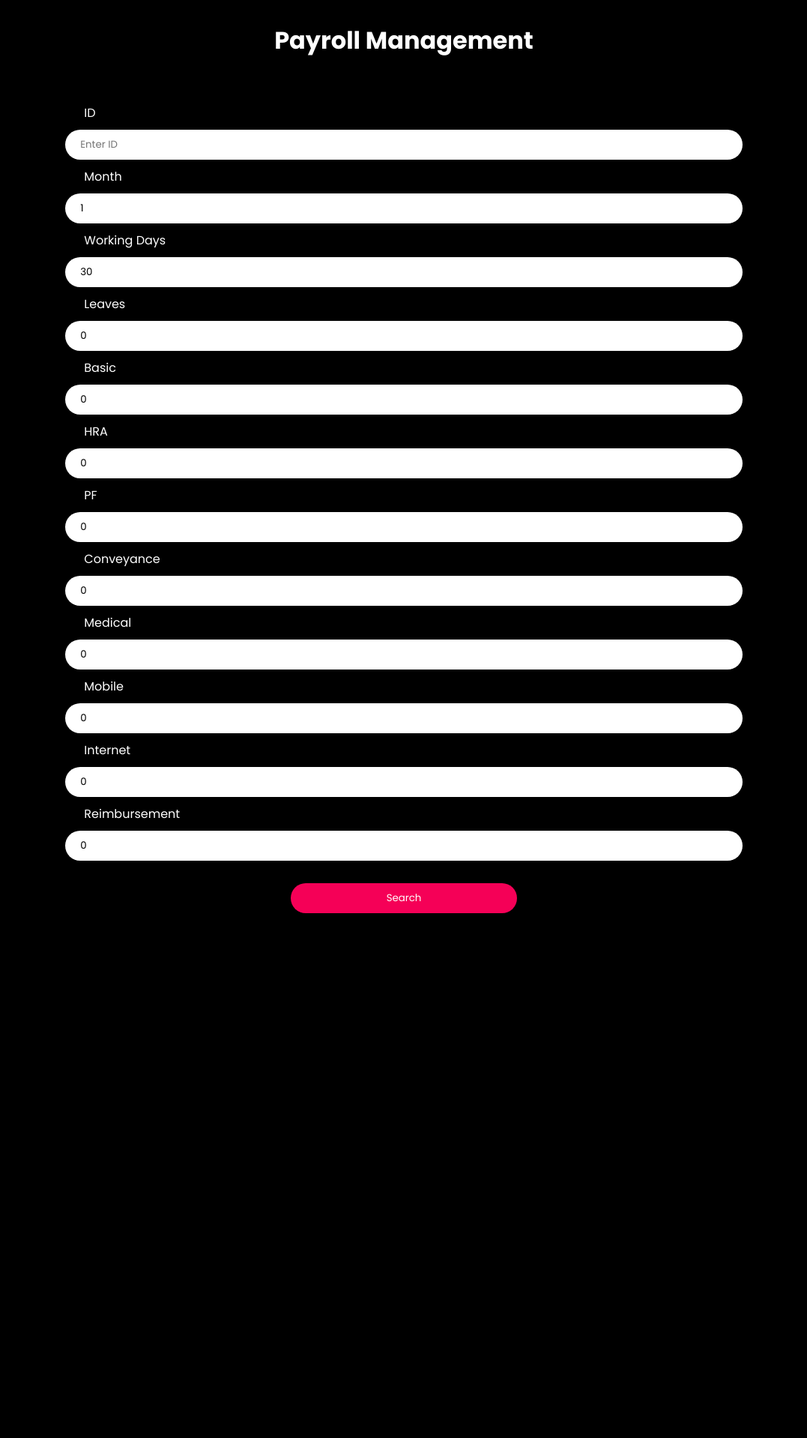
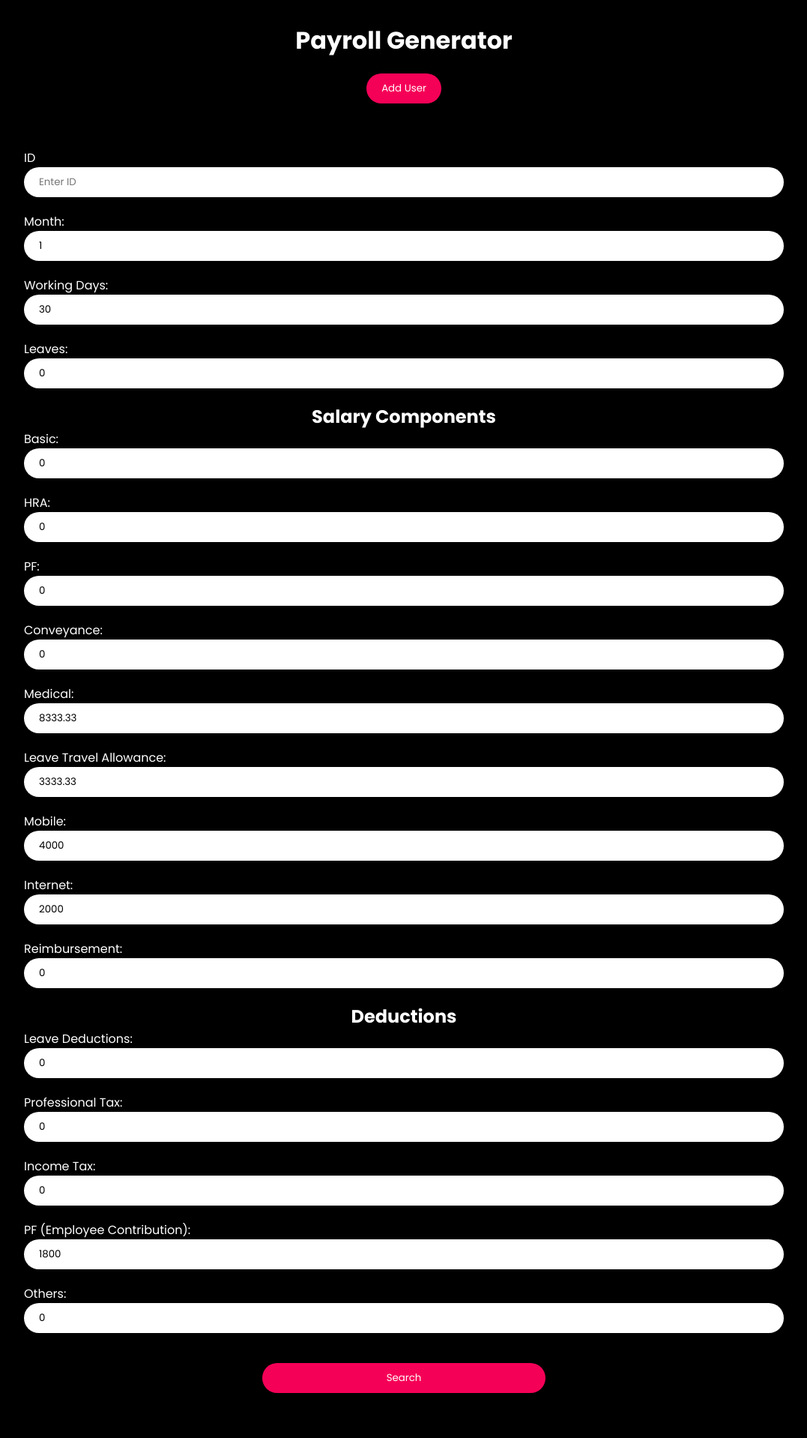
Before and after one commit to TartejBrothers/Solverines-Payroll, a Django app: page /search/ in a window 1280 px wide. Shown: the whole page at 75% size, without its empty margins (101-1178 px from the left). Before the commit the page ends 1218 px from the top, so only its background shows below. Run offline with Django 5.2, Linux system fonts and the light colour scheme.

Commit message:
Completed: Payroll

```diff
--- a/data/views.py
+++ b/data/views.py
@@ -1,6 +1,7 @@
-from django.shortcuts import render
+from django.shortcuts import render, redirect
 from .forms import add_data
 from .models import Database
+from num2words import num2words
 
 
 def home(request):
@@ -8,6 +9,7 @@ def home(request):
     if form.is_valid():
         form.save()
         form = add_data()
+        return redirect("search")
     context = {"form": form}
     return render(request, "index.html", context)
 
@@ -24,12 +26,18 @@ def payroll(request):
     pf = request.GET.get("pf")
     leave = request.GET.get("leave")
     medical = request.GET.get("medical")
+    leaveallowance = request.GET.get("leaveallowance")
     mobile = request.GET.get("mobile")
     internet = request.GET.get("internet")
     conveyance = request.GET.get("conveyance")
     leaves = request.GET.get("leaves")
     working = request.GET.get("working")
     reimbursement = request.GET.get("reimbursement")
+    leavededuction = request.GET.get("leavededuction")
+    protax = request.GET.get("protax")
+    inctax = request.GET.get("inctax")
+    pfdeduc = request.GET.get("pfdeduc")
+    otherdeduc = request.GET.get("otherdeduc")
     print(month)
     month = int(month)
     monthname = None
@@ -73,6 +81,26 @@ def payroll(request):
     # mobile = 4000
     # internet = 2000
     # conveyance = salary - basic - hra - pf - leave - medical - mobile - internet
+    totalearning = (
+        float(basic)
+        + float(hra)
+        + float(pf)
+        + float(medical)
+        + float(leaveallowance)
+        + float(mobile)
+        + float(internet)
+        + float(conveyance)
+        + float(reimbursement)
+    )
+    totaldeduction = (
+        float(leavededuction)
+        + float(protax)
+        + float(inctax)
+        + float(pfdeduc)
+        + float(otherdeduc)
+    )
+    netpay = round(totalearning - totaldeduction, 2)
+    netpay_in_words = convert_to_words(netpay).title()
 
     context = {
         "employee": employee,
@@ -81,6 +109,7 @@ def payroll(request):
         "pf": pf,
         "leave": leave,
         "medical": medical,
+        "leaveallowance": leaveallowance,
         "mobile": mobile,
         "internet": internet,
         "monthname": monthname,
@@ -88,5 +117,22 @@ def payroll(request):
         "reimbursement": reimbursement,
         "leaves": leaves,
         "working": working,
+        "leavededuction": leavededuction,
+        "protax": protax,
+        "inctax": inctax,
+        "pfdeduc": pfdeduc,
+        "otherdeduc": otherdeduc,
+        "totalearning": totalearning,
+        "totaldeduction": totaldeduction,
+        "netpay": netpay,
+        "netpay_in_words": netpay_in_words,
     }
     return render(request, "payroll.html", context)
+
+
+def convert_to_words(number):
+    integer_part_words = num2words(int(number))
+    decimal_part = int((number % 1) * 100)
+    decimal_part_words = num2words(decimal_part)
+    result = f"{integer_part_words} point {decimal_part_words}"
+    return result
--- a/requirements.txt
+++ b/requirements.txt
@@ -3,9 +3,11 @@ defusedxml==0.7.1
 diff-match-patch==20230430
 Django==4.2.4
 django-import-export==3.3.3
+docopt==0.6.2
 et-xmlfile==1.1.0
 gunicorn==22.0.0
 MarkupPy==1.14
+num2words==0.5.13
 odfpy==1.4.1
 openpyxl==3.1.2
 packaging==24.0
--- a/static/css/payroll.css
+++ b/static/css/payroll.css
@@ -16,7 +16,7 @@ body {
   color: #000000;
 }
 
-.header {
+.payrollheader {
   width: 100%;
   display: flex;
   justify-content: center;
--- a/static/css/style.css
+++ b/static/css/style.css
@@ -30,6 +30,22 @@ body {
 .main h1 {
   width: 80%;
   text-align: center;
+}
+.header {
+  display: flex;
+  width: 100%;
+  align-items: center;
+  flex-direction: column;
+  justify-content: center;
+}
+.search button {
+  background-color: #f50057;
+  color: #ffffff;
+  border: none;
+  padding: 10px 20px;
+  margin-top: 20px;
+  border-radius: 20px;
+  cursor: pointer;
 }
 .forms form {
   display: flex;
@@ -68,21 +84,23 @@ form button {
   display: flex;
   justify-content: center;
   padding: 10px;
-  width: 80%;
+  width: 100vw;
   flex-direction: column;
-  gap: 10px;
 }
 .searchform label {
-  width: 85%;
+  width: calc(80vw - 10px);
   margin: 0px auto;
 }
 .searchform input {
-  width: 90%;
+  width: calc(80vw - 10px);
   border: none;
-  margin: 0px auto;
+  margin: 0px auto 20px auto;
   border-radius: 20px;
   color: #000000;
   padding: 10px 20px;
+}
+.searchform h2 {
+  text-align: center;
 }
 .searchform button {
   width: 30%;
--- a/templates/search.html
+++ b/templates/search.html
@@ -13,12 +13,23 @@
   </head>
   <body>
     <div class="main">
-      <h1>Payroll Management</h1>
+      <div class="header">
+        <h1>Payroll Generator</h1>
+        <div class="search">
+          <a href="../" class="searchbutton"><button>Add User</button></a>
+        </div>
+      </div>
       <form method="GET" action="{% url 'payroll' %}" class="searchform">
         <label for="query">ID</label>
-        <input type="text" name="query" id="query" placeholder="Enter ID" />
+        <input
+          type="text"
+          name="query"
+          id="query"
+          placeholder="Enter ID"
+          required
+        />
 
-        <label for="month">Month</label>
+        <label for="month">Month:</label>
         <input
           type="number"
           name="month"
@@ -26,7 +37,7 @@
           value="1"
           placeholder="Month Name"
         />
-        <label for="working">Working Days</label>
+        <label for="working">Working Days:</label>
         <input
           type="number"
           name="working"
@@ -35,7 +46,7 @@
           placeholder="Working Days"
         />
 
-        <label for="leaves">Leaves</label>
+        <label for="leaves">Leaves:</label>
         <input
           type="number"
           name="leaves"
@@ -43,8 +54,8 @@
           value="0"
           placeholder="Leaves Taken"
         />
-
-        <label for="basic">Basic</label>
+        <h2>Salary Components</h2>
+        <label for="basic">Basic:</label>
         <input
           type="number"
           name="basic"
@@ -54,7 +65,7 @@
           step=".01"
         />
 
-        <label for="hra">HRA</label>
+        <label for="hra">HRA:</label>
         <input
           type="number"
           name="hra"
@@ -64,7 +75,7 @@
           placeholder="HRA"
         />
 
-        <label for="pf">PF</label>
+        <label for="pf">PF:</label>
         <input
           type="number"
           name="pf"
@@ -74,7 +85,7 @@
           placeholder="PF"
         />
 
-        <label for="conveyance">Conveyance</label>
+        <label for="conveyance">Conveyance:</label>
         <input
           type="number"
           name="conveyance"
@@ -84,37 +95,46 @@
           placeholder="Conveyance"
         />
 
-        <label for="medical">Medical</label>
+        <label for="medical">Medical:</label>
         <input
           type="number"
           name="medical"
           id="medical"
-          value="0"
+          value="8333.33"
           step=".01"
           placeholder="Medical"
         />
+        <label for="leaveallowance">Leave Travel Allowance:</label>
+        <input
+          type="number"
+          name="leaveallowance"
+          id="leaveallowance"
+          value="3333.33"
+          step=".01"
+          placeholder="Leave Travel Allowance"
+        />
 
-        <label for="mobile">Mobile</label>
+        <label for="mobile">Mobile:</label>
         <input
           type="number"
           name="mobile"
           id="mobile"
-          value="0"
+          value="4000"
           step=".01"
           placeholder="mobile"
         />
 
-        <label for="internet">Internet</label>
+        <label for="internet">Internet:</label>
         <input
           type="number"
           name="internet"
           step=".01"
           id="internet"
-          value="0"
+          value="2000"
           placeholder="Internet"
         />
 
-        <label for="reimbursement">Reimbursement</label>
+        <label for="reimbursement">Reimbursement:</label>
         <input
           type="number"
           name="reimbursement"
@@ -124,6 +144,54 @@
           placeholder="Reimbursement"
         />
 
+        <h2>Deductions</h2>
+        <label for="leavededuction">Leave Deductions:</label>
+        <input
+          type="number"
+          name="leavededuction"
+          step=".01"
+          id="leavededuction"
+          value="0"
+          placeholder="Internet"
+        />
+
+        <label for="protax">Professional Tax:</label>
+        <input
+          type="number"
+          name="protax"
+          step=".01"
+          id="protax"
+          value="0"
+          placeholder="Professional Tax"
+        />
+        <label for="inctax">Income Tax:</label>
+        <input
+          type="number"
+          name="inctax"
+          step=".01"
+          id="inctax"
+          value="0"
+          placeholder="Income Tax"
+        />
+        <label for="pfdeduc">PF (Employee Contribution):</label>
+        <input
+          type="number"
+          name="pfdeduc"
+          step=".01"
+          id="pfdeduc"
+          value="1800"
+          placeholder="PF (Employee Contribution)"
+        />
+        <label for="otherdeduc">Others:</label>
+        <input
+          type="number"
+          name="otherdeduc"
+          step=".01"
+          id="otherdeduc"
+          value="0"
+          placeholder="Others"
+        />
+
         <button type="submit">Search</button>
       </form>
     </div>
```
Also changed, not shown: templates/index.html (+6 -1 lines), templates/payroll.html (+45 -4 lines).
